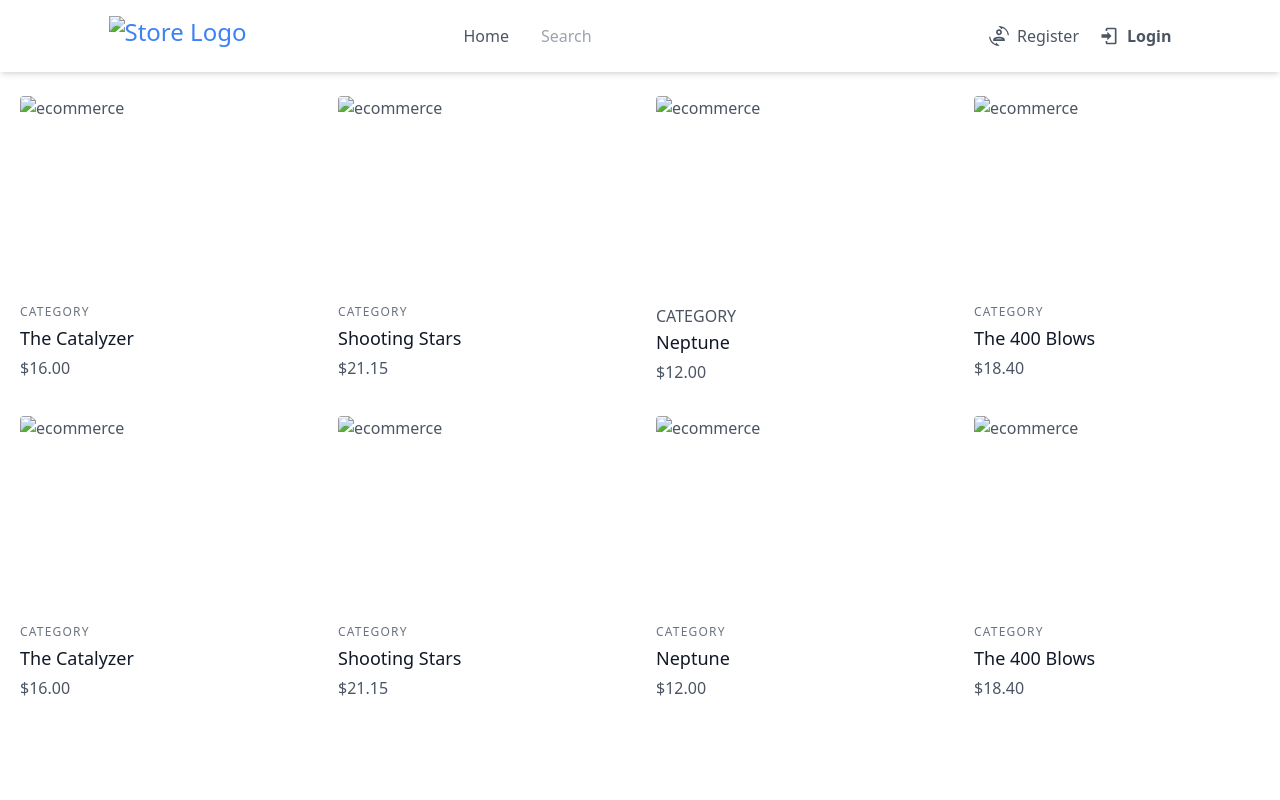
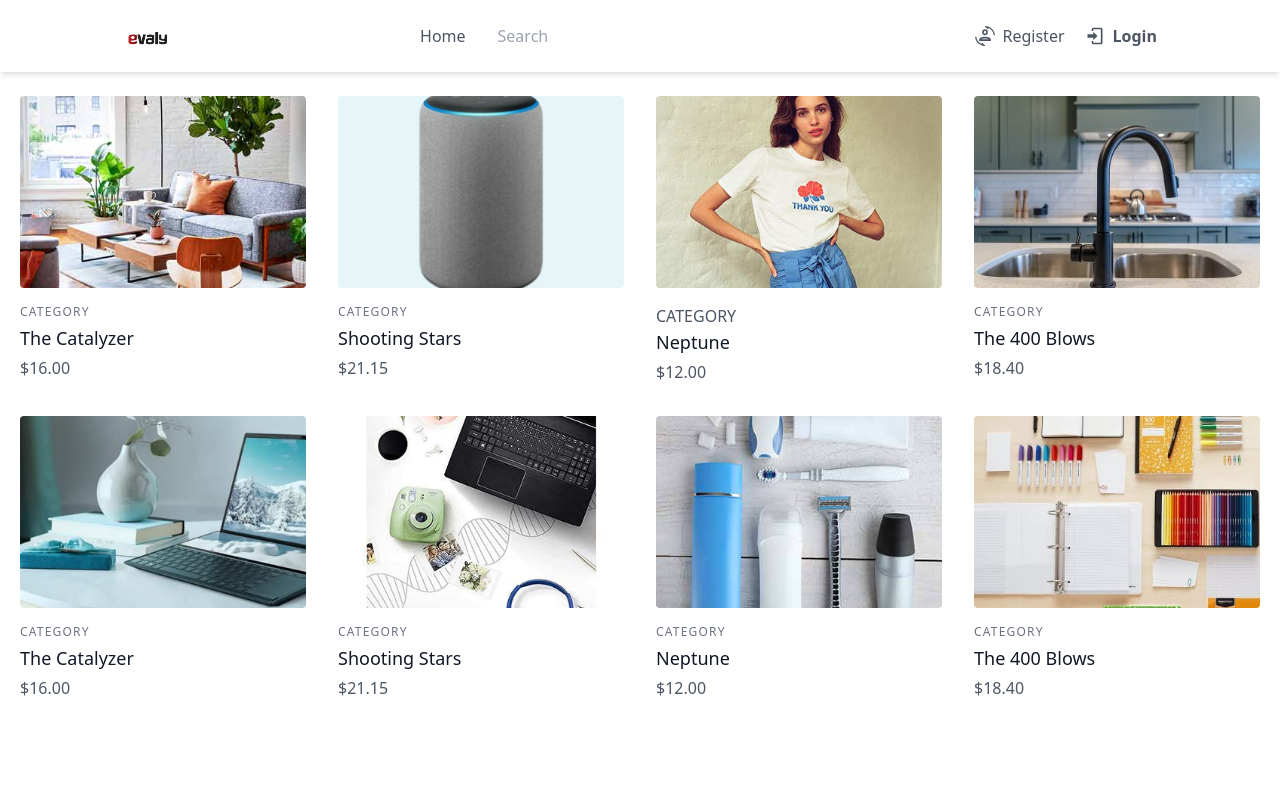
Before and after one commit to mjobayer183/E-Commerce-Project, a website: page src/index.html in a window 1280 px wide. Shown: the top 800 px of the page. Drawn offline with nearby package versions, Linux system fonts and the light colour scheme; the site is published under a folder, as on GitHub Pages, so addresses that start at the root find nothing.

Commit message:
index file path updated

```diff
--- a/src/index.html
+++ b/src/index.html
@@ -23,7 +23,7 @@
        <h3 class="text-2xl font-medium text-blue-500">
          <img
            class="h-10 object-cover"
-           src="/img/logo.jpg"
+           src="../img/logo.jpg"
            alt="Store Logo"
          />
        </h3>
@@ -113,7 +113,7 @@
               <img
                 alt="ecommerce"
                 class="object-cover object-center w-full h-full block"
-                src="/img/box1_.jpg"
+                src="../img/box1_.jpg"
               />
             </a>
             <div class="mt-4">
@@ -134,7 +134,7 @@
               <img
                 alt="ecommerce"
                 class="object-cover object-center w-full h-full block"
-                src="/img/box2_.jpg"
+                src="../img/box2_.jpg"
               />
             </a>
             <div class="mt-4">
@@ -152,7 +152,7 @@
               <img
                 alt="ecommerce"
                 class="object-cover object-center w-full h-full block"
-                src="/img/box3_.jpg"
+                src="../img/box3_.jpg"
               />
             </a>
             <div class="mt-4">
@@ -169,7 +169,7 @@
               <img
                 alt="ecommerce"
                 class="object-cover object-center w-full h-full block"
-                src="/img/box6.jpg"
+                src="../img/box6.jpg"
               />
             </a>
             <div class="mt-4">
@@ -187,7 +187,7 @@
               <img
                 alt="ecommerce"
                 class="object-cover object-center w-full h-full block"
-                src="/img/box7_.jpg"
+                src="../img/box7_.jpg"
               />
             </a>
             <div class="mt-4">
@@ -205,7 +205,7 @@
               <img
                 alt="ecommerce"
                 class="object-cover object-center w-full h-full block"
-                src="/img/box8.jpg"
+                src="../img/box8.jpg"
               />
             </a>
             <div class="mt-4">
@@ -223,7 +223,7 @@
               <img
                 alt="ecommerce"
                 class="object-cover object-center w-full h-full block"
-                src="/img/box.9.jpg"
+                src="../img/box.9.jpg"
               />
             </a>
             <div class="mt-4">
@@ -241,7 +241,7 @@
               <img
                 alt="ecommerce"
                 class="object-cover object-center w-full h-full block"
-                src="/img/box10_.jpg"
+                src="../img/box10_.jpg"
               />
             </a>
             <div class="mt-4">
```
